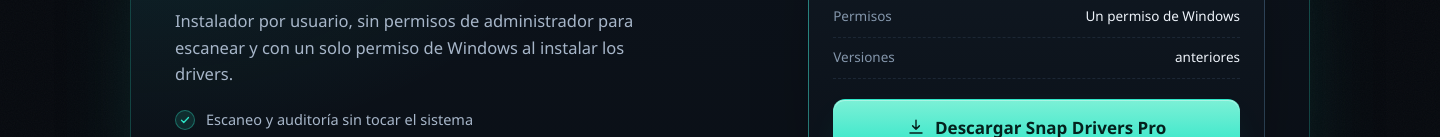
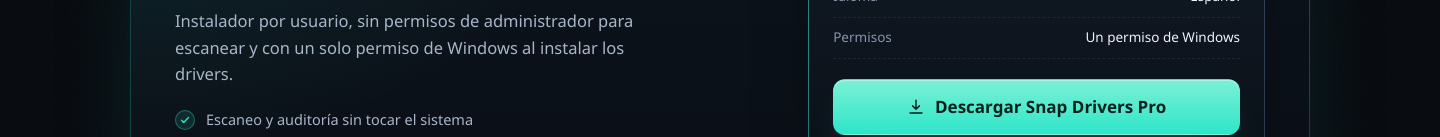
Before and after one commit to profilebiome/snapdriverspro, an Electron app: page docs/index.html in a window 1440 px wide. Shown: the part 333-470 px from the top of the page. Drawn offline with Linux system fonts and the light colour scheme; no server answers.

Commit message:
fix(web): quita la fila de versiones anteriores de la tarjeta

```diff
--- a/docs/index.html
+++ b/docs/index.html
@@ -64,7 +64,6 @@
             <div><dt>Instalador</dt><dd id="cardSize">116 MB</dd></div>
             <div><dt>Idioma</dt><dd>Español</dd></div>
             <div><dt>Permisos</dt><dd>Un permiso de Windows</dd></div>
-            <div><dt>Versiones</dt><dd><a href="https://github.com/profilebiome/snapdriverspro/releases" target="_blank" rel="noopener">anteriores</a></dd></div>
           </dl>
           <a
             class="btn btn--primary btn--download"
```
